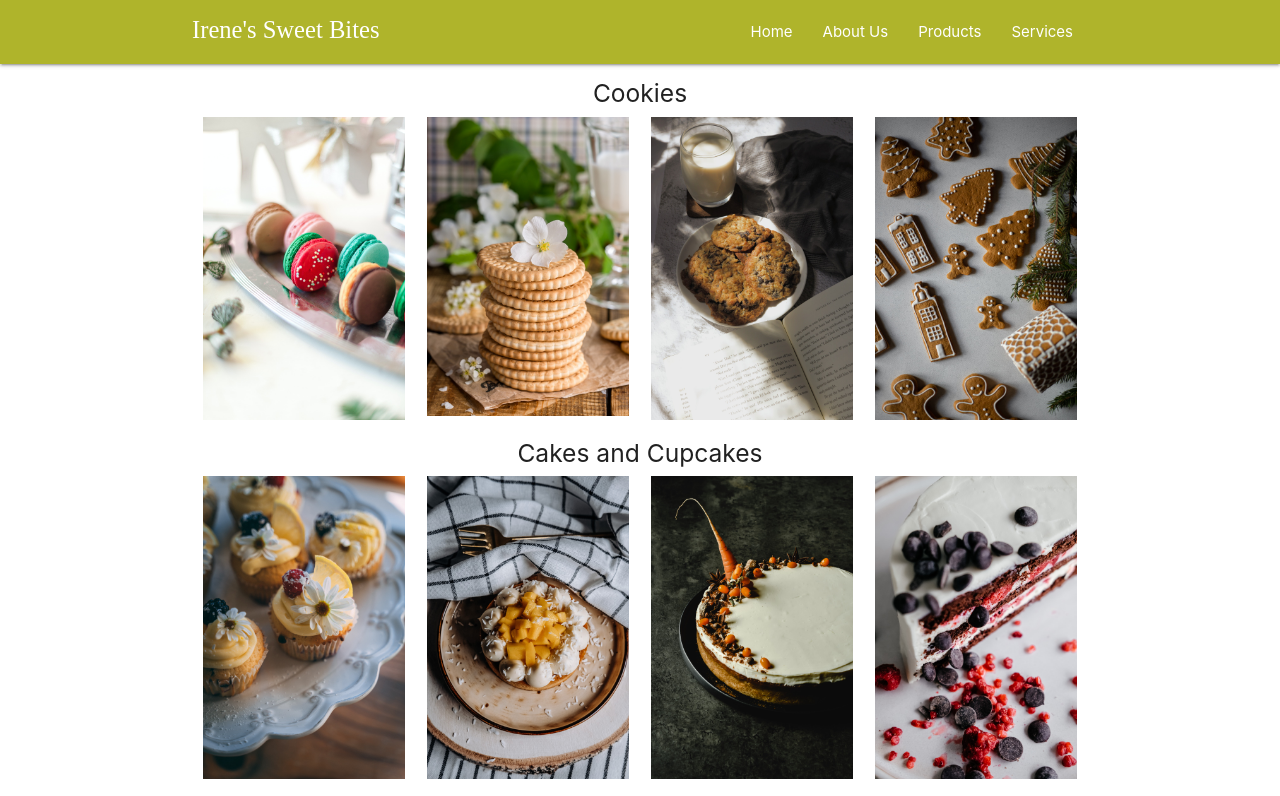
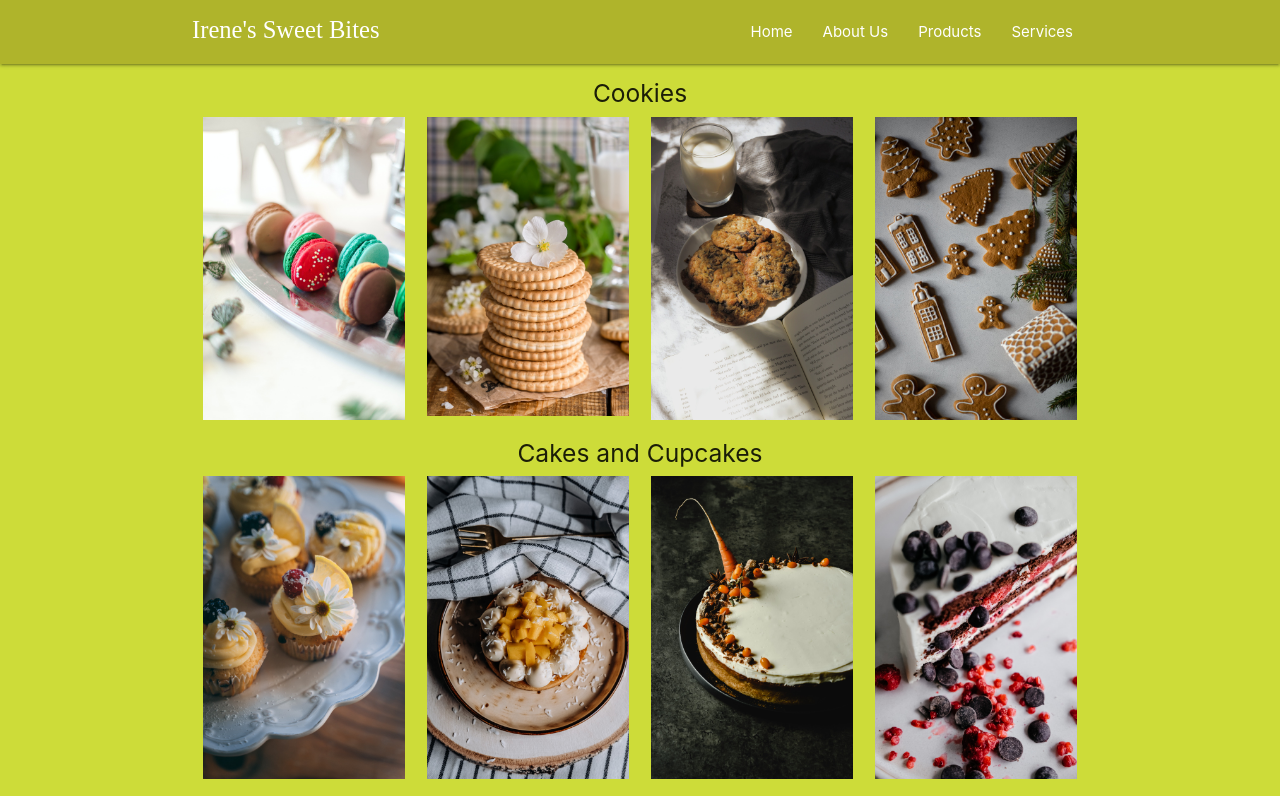
Before and after one commit to onnahcodes/project-portfolio, a plain HTML site: page products.html in a window 1280 px wide. Shown: the top 796 px of the page. Drawn offline with nearby package versions, Linux system fonts and the light colour scheme; a web font is replaced by a local one.

Commit message:
Update products.html

```diff
--- a/products.html
+++ b/products.html
@@ -15,7 +15,7 @@
 <link href="https://fonts.googleapis.com/css2?family=Metamorphous&family=Outfit:wght@100&family=Praise&display=swap" rel="stylesheet">
     <title>Products</title>
 </head>
-<body>
+<body class="lime lighten 2">
 <!-- Header -->
 <header class="main-header">
   <nav class="lime darken-2">
@@ -147,21 +147,8 @@
     $(document).ready(function(){
       $('.sidenav').sidenav();
 
-
+    //material boxed init
     $('.materialboxed').materialbox();
-
-    // Carousel slider
-    $('.carousel.carousel-slider').carousel;
-    });
-
-    $(document).ready(function(){
-    $('input.autocomplete').autocomplete({
-      data: {
-        "Apple": null,
-        "Microsoft": null,
-        "Google": 'https://placehold.it/250x250'
-      },
-    });
   });
 
 </script>
```
